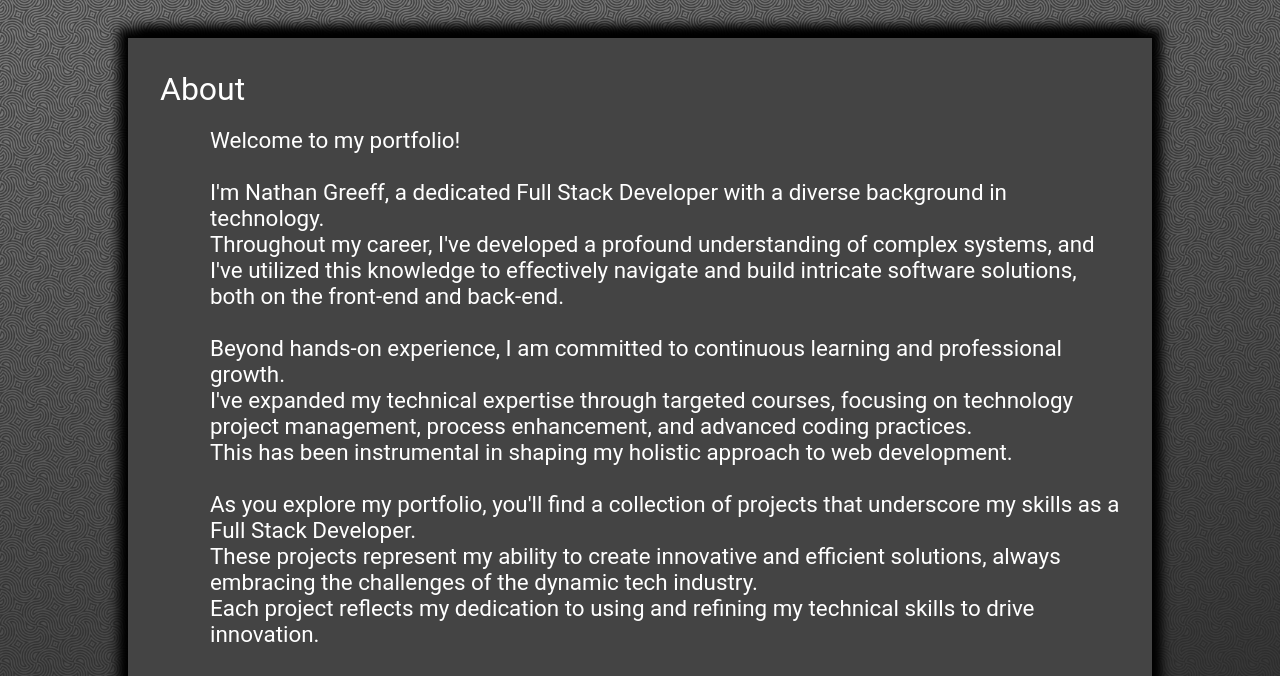
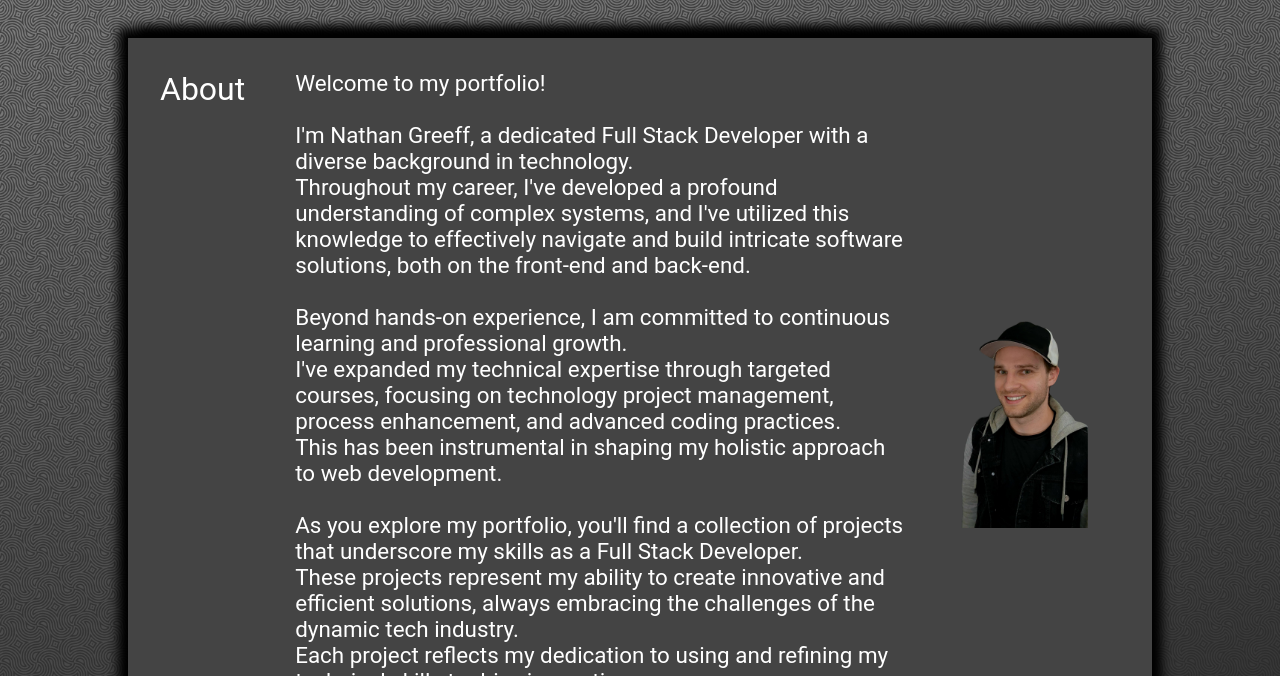
Before and after one commit to NateGreeff/My-Web-Portfolio, a plain HTML site: page index.html in a window 1280 px wide. Shown: the part 124-800 px from the top of the page. Drawn offline with Linux system fonts and the light colour scheme.

Commit message:
Added image to about section

```diff
--- a/assets/css/style.css
+++ b/assets/css/style.css
@@ -99,9 +99,27 @@ main section h2 {
 
 }
 
+#about {
+  display: flex;
+  flex-direction: row;
+  justify-content: space-between;
+  align-items: center;
+}
+
+#about h2 {
+  align-self: start;
+}
+
 #about p {
   margin-left: 50px;
   font: 1.4rem 'Roboto', sans-serif;
+}
+
+#about img {
+  margin: 0 2rem;
+  height: 30vh;
+  /* border-radius: 50%; */
+  /* box-shadow: 5px 5px 10px #000; */
 }
 
 #portfolio-links {
--- a/index.html
+++ b/index.html
@@ -47,6 +47,7 @@
                 <br><br>
                 Enjoy discovering my work!
             </p>
+            <img src="./assets/img/Photo of Nathan.png" alt="Photo of Nathan">
         </section>
         <section>
             <h2>Portfolio Links</h2>
```
Also changed, not shown: assets/img/Photo of Nathan.png (added).
